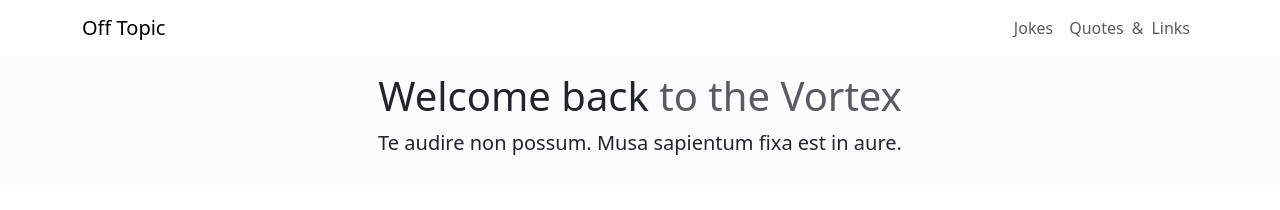
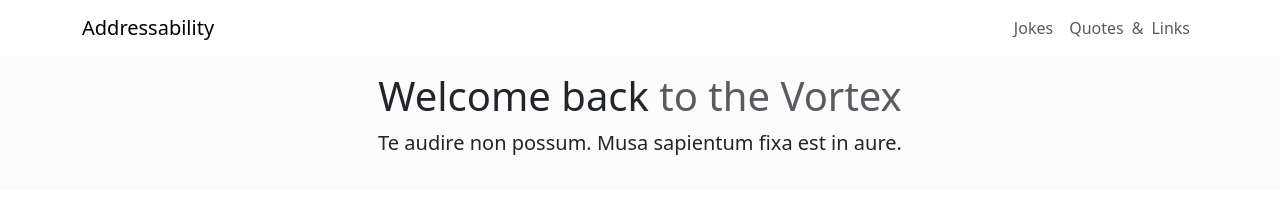
Before and after one commit to raz0x/addressability, a Jekyll site: the page built from index.html, in a window 1280 px wide. Shown: the top 210 px of the page. Built offline with Jekyll 4.4.1, drawn with Linux system fonts in a browser that asks for light colours.

Commit message:
Update _config.yml

```diff
--- a/_config.yml
+++ b/_config.yml
@@ -1,9 +1,9 @@
-description: "Off Topic"
+description: "Addressability"
 publisher: "Various"
-keywords: "Off Topic"
-title: "Off Topic"
+keywords: "Addressability"
+title: "Addressability"
 
-name: "Off Topic"
+name: "Addressability"
 
 email: "email@addressability.com"
 
```
